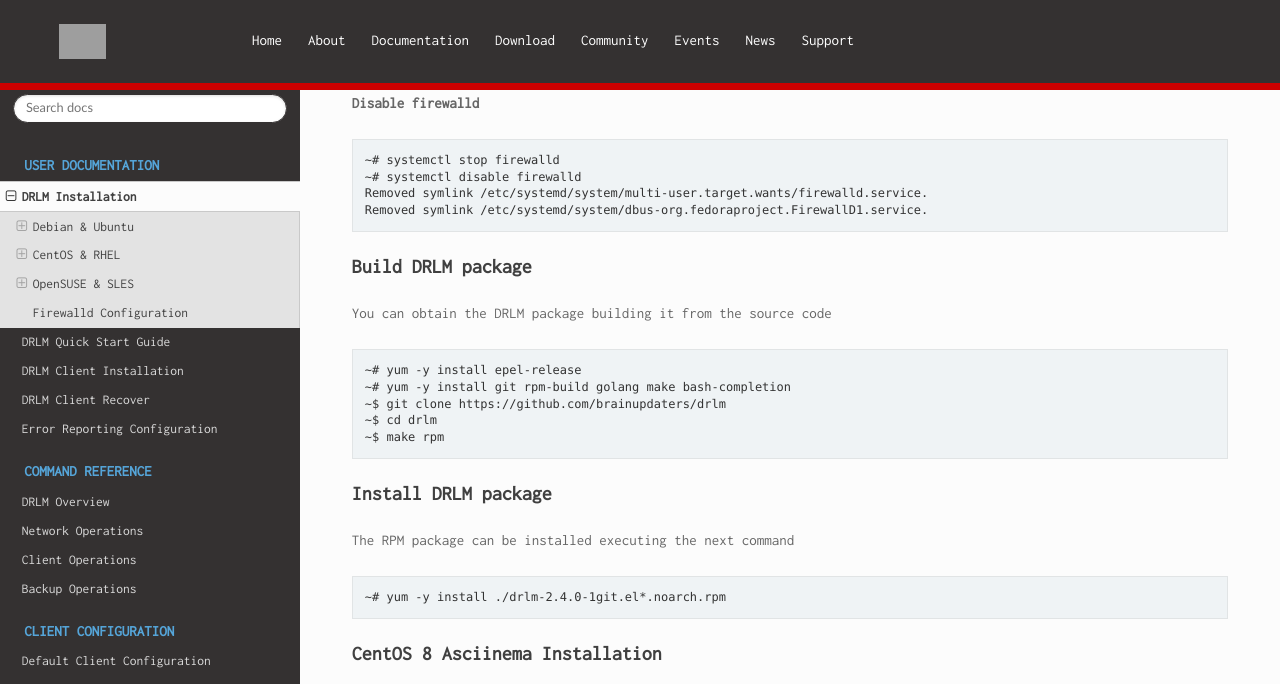
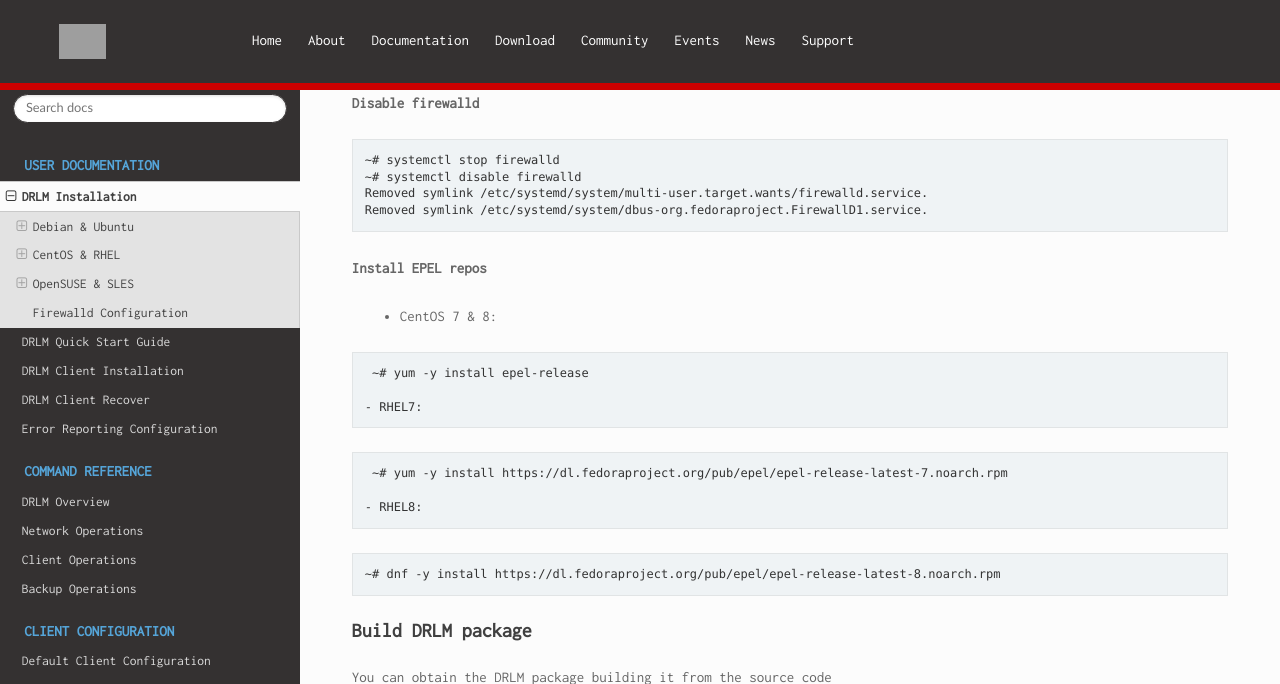
Before and after one commit to brainupdaters/drlm-docs, a Sphinx documentation site: the page built from docs/source/Install.rst, in a window 1280 px wide and 900 px high, scrolled down 2011 px, cut to the strip 0-684 px from the top of the window. Built offline with Sphinx 7.4.7 and the Read the Docs theme 2.0.0, drawn with Linux system fonts in a browser that asks for light colours; some web fonts are replaced; grey boxes are pictures that could not be loaded.

Commit message:
Updated EPEL repo install that differs on CentOS & RHEL

```diff
--- a/docs/source/Install.rst
+++ b/docs/source/Install.rst
@@ -101,6 +101,26 @@ Disable SELinux in the current instance, to avoid a reboot.
   Removed symlink /etc/systemd/system/multi-user.target.wants/firewalld.service.
   Removed symlink /etc/systemd/system/dbus-org.fedoraproject.FirewallD1.service.
 
+**Install EPEL repos**
+
+ - CentOS 7 & 8:
+
+.. code-block:: console
+
+  ~# yum -y install epel-release
+
+ - RHEL7:
+
+.. code-block:: console
+
+  ~# yum -y install https://dl.fedoraproject.org/pub/epel/epel-release-latest-7.noarch.rpm
+
+ - RHEL8:
+
+.. code-block:: console
+
+  ~# dnf -y install https://dl.fedoraproject.org/pub/epel/epel-release-latest-8.noarch.rpm
+
 
 
 Build DRLM package
```
Also changed, not shown: other parts of docs/source/Install.rst (+0 -1 lines).
